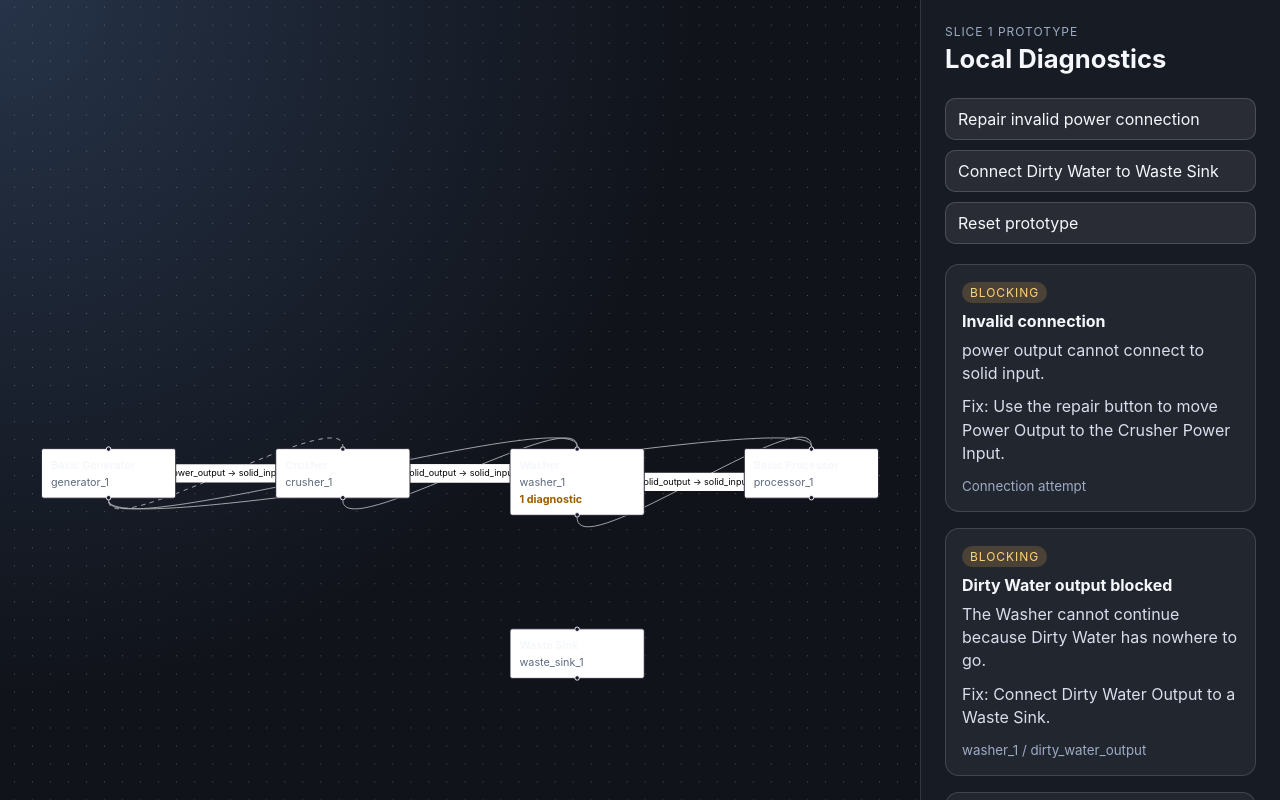
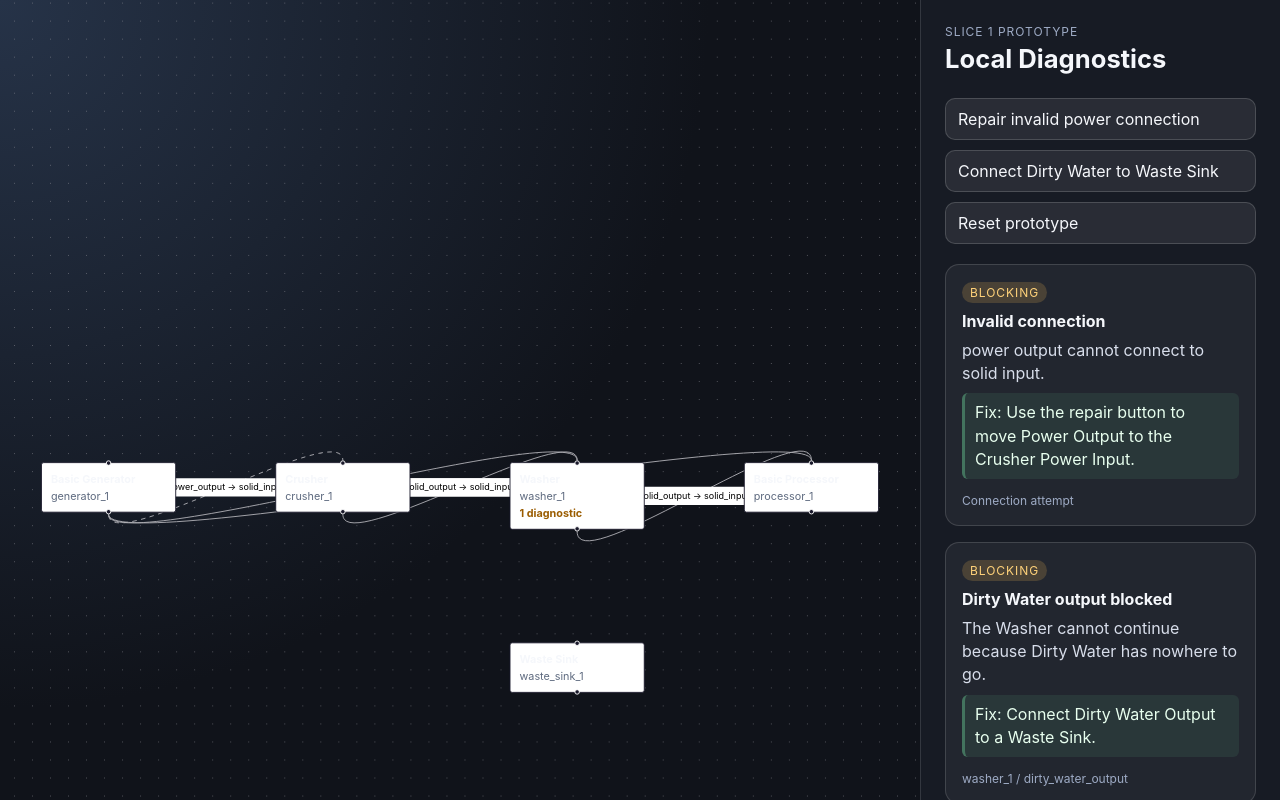
Before and after one commit to killerbearddude/Crushline-React, a React (Vite) app: page / in a window 1280 px wide. Shown: the top 800 px of the page. Built offline with nearby package versions, Linux system fonts and the light colour scheme.

Commit message:
Improve prototype diagnostic readability styles

```diff
--- a/src/styles.css
+++ b/src/styles.css
@@ -119,8 +119,22 @@ body {
   line-height: 1.45;
 }
 
+.diagnostic .diagnostic-summary {
+  margin-bottom: 8px;
+}
+
+.diagnostic .diagnostic-repair {
+  border-left: 3px solid rgba(128, 255, 180, 0.3);
+  border-radius: 6px;
+  padding: 8px 10px;
+  background: rgba(128, 255, 180, 0.08);
+  color: #e8ffef;
+}
+
 .diagnostic small {
+  display: inline-block;
   color: #9eabc5;
+  font-size: 0.75rem;
 }
 
 .objective-panel {
@@ -182,7 +196,12 @@ body {
   display: grid;
   gap: 4px;
   min-width: 150px;
+  cursor: grab;
   text-align: left;
+}
+
+.react-flow__node:active .machine-node {
+  cursor: grabbing;
 }
 
 .machine-node span {
```
